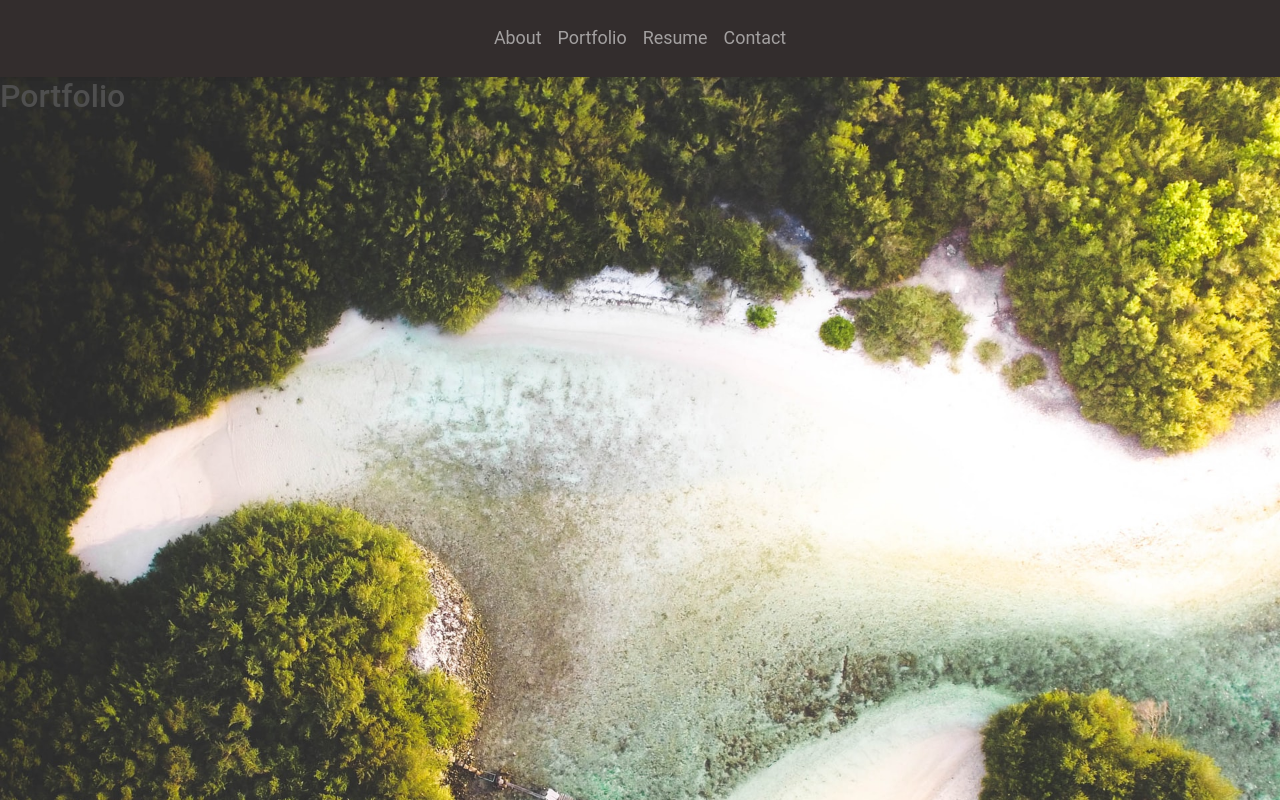
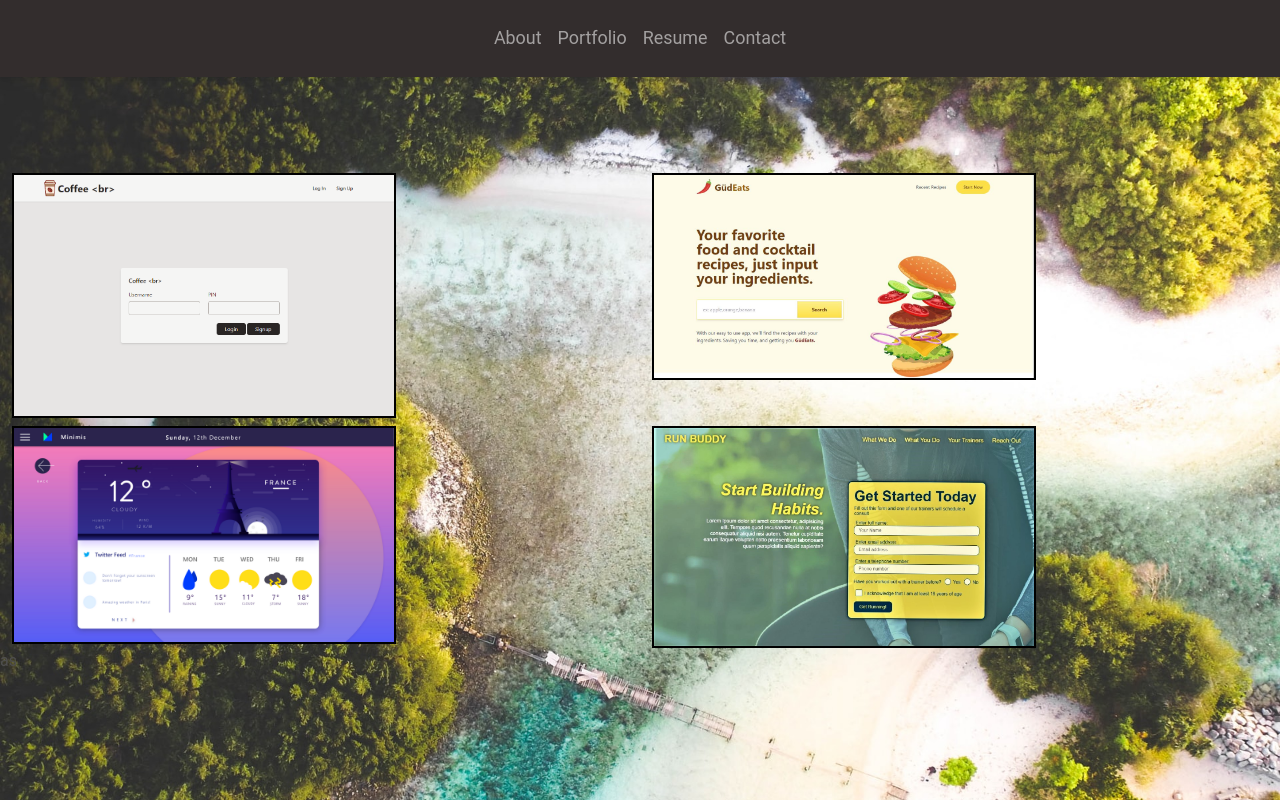
Before and after one commit to abstrack5/Portfolio-v2.0, a React (Create React App) app: page /portfolio in a window 1280 px wide. Shown: the top 800 px of the page. Built offline with nearby package versions, Linux system fonts and the light colour scheme.

Commit message:
started portfolio tab, needs fixing

```diff
--- a/src/components/About/about.css
+++ b/src/components/About/about.css
@@ -14,7 +14,9 @@
 
 .home-container {
     display: flex;
+    /* justify-content: space-around; */
     justify-content: space-evenly;
+    /* justify-content: center; */
     align-items: center;
     background-color:#fff;
 }
--- a/src/components/About/about.js
+++ b/src/components/About/about.js
@@ -10,7 +10,7 @@ function About() {
         <h1 className="welcomeMsg">Hey!</h1>
         <h1 className="welcomeMsg">I'm Armon</h1>
       </div>
-      <div className="col-3 mt-5 pt-5">
+      <div className="col-4 mt-5 pt-5">
           <img src={profilePic} alt="profile" className="profile-img"/>
       </div>
       <div className="about-container rounded col-8 mt-5 mb-5">
--- a/src/components/Portfolio/portfolio.css
+++ b/src/components/Portfolio/portfolio.css
@@ -1,9 +1,35 @@
 .background {
     background-image: url(../../images/background.jpg);
-    /* background-position: center; */
-    background-repeat: no-repeat;
+    background-position: center;
+    /* background-repeat: no-repeat; */
     background-size: cover;
-    /* background-attachment:fixed; */
-    width: 100vw;
-    height: 93.9vh;
-  }
+    background-attachment:fixed;
+  /* width: 100vw; */
+  /* height: 100vh; */
+}
+
+
+.port-img {
+  width: 30vw;
+  /* height: 28vh; */
+  border: 2px solid black;
+}
+
+/* .project-two {
+  height: 22.2vw;
+}
+.project-three {
+  height: 20.2vw;
+} */
+
+/* .port-div {
+  padding-left: 15rem;
+} */
+
+.container-fluid {
+  /* display: flex; */
+  justify-content: center;
+  align-items: center;
+  /* margin: 0 auto; */
+  /* grid-template-columns: repeat(3, minmax(0, 1fr)); */
+}
--- a/src/components/Portfolio/portfolio.js
+++ b/src/components/Portfolio/portfolio.js
@@ -1,8 +1,36 @@
+import React from "react";
+import "./portfolio.css";
+import project1 from "../../images/coffee-br.png";
+import project2 from "../../images/GüdEats-app-screenshot.jpeg";
+import project3 from "../../images/weatherApp.png";
+import project4 from "../../images/run-buddy-snap.jpeg";
+
 const Portfolio = () => {
-    return (
-      <section className='background'>
-        <h2>Portfolio</h2>
-      </section>
-    );
-  };
-  export default Portfolio;
+  return (
+    <div className="container-fluid background pt-5">
+      <div className="row pt-5 pl-5">
+        <div className=" col-6">
+          <a href="https://github.com/">
+            <img src={project1} className="port-img mb-2" />
+          </a>
+        </div>
+        <div className="col-6">
+          <a href="https://github.com/">
+            <img src={project2} className="port-img mb-2 project-two" />
+          </a>
+        </div>
+        <div className="col-6">
+          <a href="https://github.com/">
+            <img src={project3} className="port-img project-three" />
+          </a>
+        </div>
+        <div className="col-6">
+          <a href="https://github.com/">
+            <img src={project4} className="port-img" />
+          </a>
+        </div> as
+      </div>
+    </div>
+  );
+};
+export default Portfolio;
```
